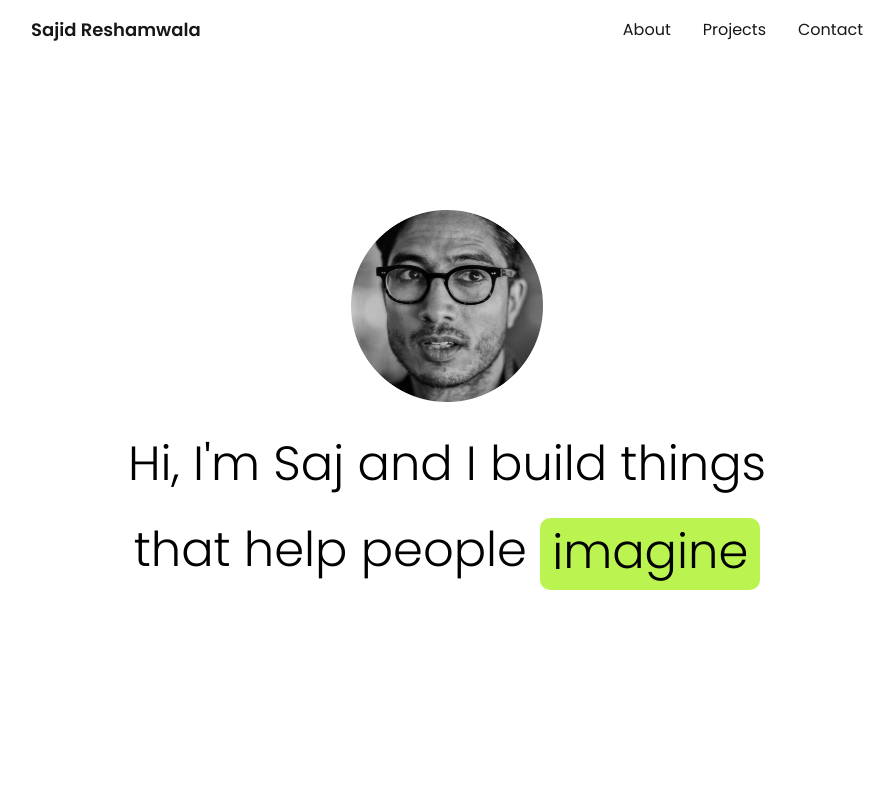
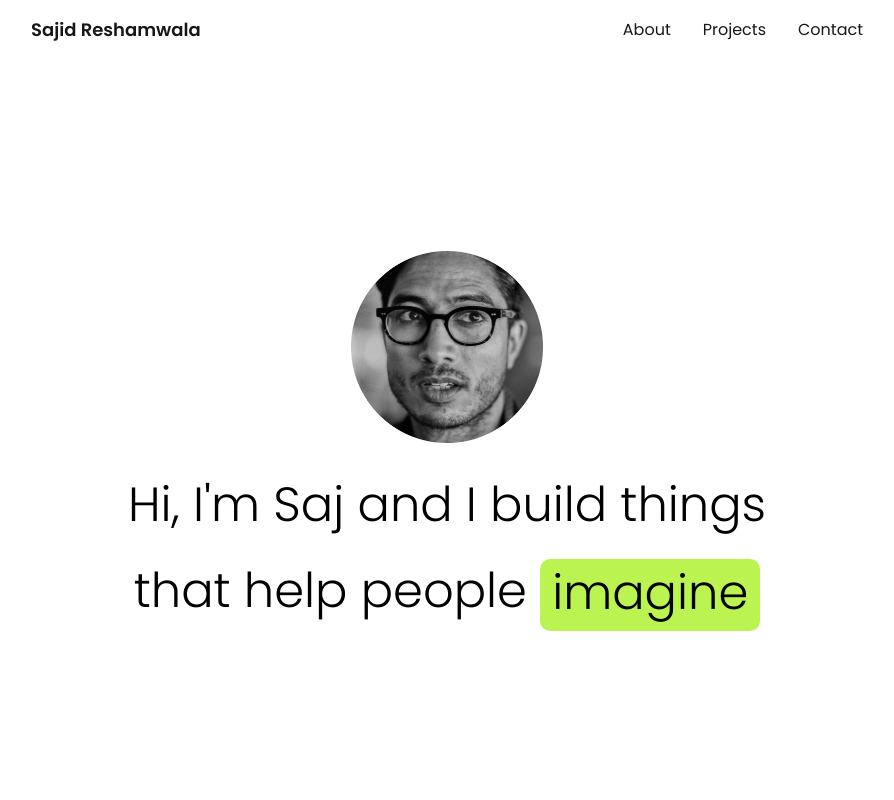
Before and after one commit to sajidsan/portfolio-website-2025, a React (Vite) app: page / in a window 1280 px wide. Shown: the top 800 px of the page, without its empty margins (193-1087 px from the left). Built offline with nearby package versions, Linux system fonts and the light colour scheme.

Commit message:
Attempted to fix viewport issue for mobile.

```diff
--- a/src/pages/HomePage.tsx
+++ b/src/pages/HomePage.tsx
@@ -11,7 +11,7 @@ export default function HomePage() {
 
     <>
 
-    <section className="relative w-full h-dvh flex items-center justify-center font-overused-grotesk bg-white dark:text-muted text-foreground font-light overflow-hidden p-8 sm:py-64">
+    <section className="relative w-full min-h-screen flex items-center justify-center font-overused-grotesk bg-white dark:text-muted text-foreground font-light overflow-hidden p-8 sm:py-64">
 
     <div className="flex flex-col items-center text-center">
         <ScrollReveal>
```
